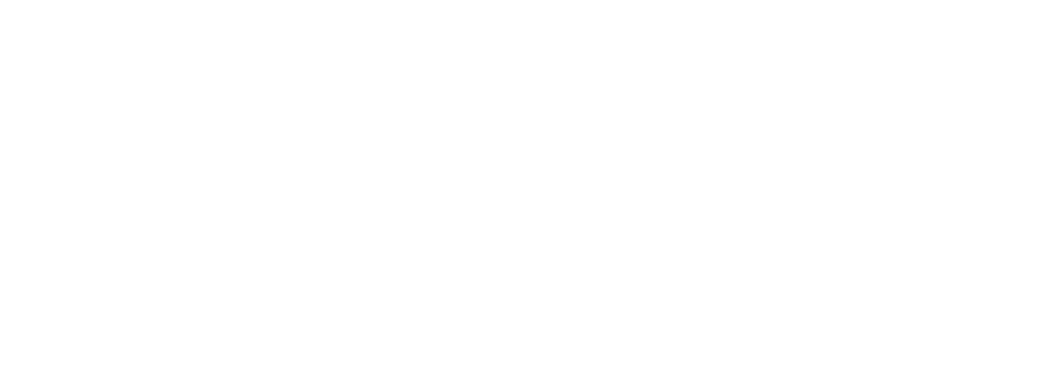
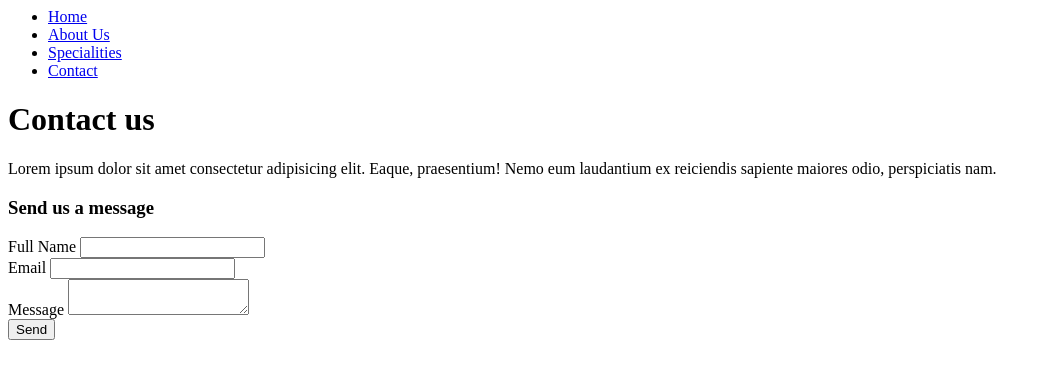
Before and after one commit to hsue0002/portfolio, a plain HTML site: page contact.html in a window 1280 px wide. Shown: the whole page, without its empty margins (0-1047 px from the left). Drawn offline with Linux system fonts and the light colour scheme.

```diff
--- a/contact.html
+++ b/contact.html
@@ -0,0 +1,50 @@
+<html lang="en">
+<head>
+    <meta charset="UTF-8">
+    <meta http-equiv="X-UA-Compatible" content="IE=edge">
+    <meta name="viewport" content="width=device-width, initial-scale=1.0">
+    <title>Document</title>
+</head>
+<body>
+    <div class="nav">
+        <nav>
+            <ul>
+                <li><a href="index.html">Home</a></li>
+                <li><a href="about.html">About Us</a></li>
+                <li><a href="specialties.html">Specialities</a></li>
+                <li><a href="contact.html">Contact</a></li>
+            </ul>
+        </nav>
+    </div>
+
+    <div class="slanted">
+    </div>
+
+    <div class="form">
+        <h1>Contact us</h1>
+        <p>Lorem ipsum dolor sit amet consectetur adipisicing elit. Eaque, praesentium! Nemo eum laudantium ex reiciendis sapiente maiores odio, perspiciatis nam.</p>
+
+        <section class="contact">
+            <h3>Send us a message</h3>
+            <form action="thanks.html" method="get">
+                <div>
+                     <label for="fullname">Full Name</label>
+                     <input type="text" id="fullname" name="fullname">
+                </div>
+                <div>
+                    <label for="youremail">Email</label>
+                    <input type="email" id="youremail" name="youremail" required>
+                </div>
+                <div>
+                    <label for="message">Message</label>
+                    <textarea id="message" name="message"></textarea>
+                </div>
+                <button class type="submit">Send</button>
+            </form>
+        </section>
+
+</div>
+
+</div>
+</body>
+</html>
--- a/css/main.css
+++ b/css/main.css
@@ -0,0 +1,48 @@
+/* http://meyerweb.com/eric/tools/css/reset/
+   v2.0 | 20110126
+   License: none (public domain)
+*/
+
+html, body, div, span, applet, object, iframe,
+h1, h2, h3, h4, h5, h6, p, blockquote, pre,
+a, abbr, acronym, address, big, cite, code,
+del, dfn, em, img, ins, kbd, q, s, samp,
+small, strike, strong, sub, sup, tt, var,
+b, u, i, center,
+dl, dt, dd, ol, ul, li,
+fieldset, form, label, legend,
+table, caption, tbody, tfoot, thead, tr, th, td,
+article, aside, canvas, details, embed,
+figure, figcaption, footer, header, hgroup,
+menu, nav, output, ruby, section, summary,
+time, mark, audio, video {
+	margin: 0;
+	padding: 0;
+	border: 0;
+	font-size: 100%;
+	font: inherit;
+	vertical-align: baseline;
+}
+/* HTML5 display-role reset for older browsers */
+article, aside, details, figcaption, figure,
+footer, header, hgroup, menu, nav, section {
+	display: block;
+}
+body {
+	line-height: 1;
+}
+ol, ul {
+	list-style: none;
+}
+blockquote, q {
+	quotes: none;
+}
+blockquote:before, blockquote:after,
+q:before, q:after {
+	content: '';
+	content: none;
+}
+table {
+	border-collapse: collapse;
+	border-spacing: 0;
+}
--- a/index.html
+++ b/index.html
@@ -1,11 +1,97 @@
 <html lang="en">
+
 <head>
     <meta charset="UTF-8">
     <meta http-equiv="X-UA-Compatible" content="IE=edge">
     <meta name="viewport" content="width=device-width, initial-scale=1.0">
-    <title>Document</title>
+    <title>Emily Hsueh's Portfolio</title>
+    <link rel="stylesheet" href="css/main.css">
+    <link rel="stylesheet" href="https://cdn.iconmonstr.com/1.3.0/css/iconmonstr-iconic-font.min.css">
 </head>
+
 <body>
+    <header>
+        <nav>
+            <ul>
+                <li><a href="#"><img src="images/EMarauder-Logo.png" alt="Emily Hsueh Logo"></a></li>
+                <li><a href="index.html">Home</a></li>
+                <li><a href="about.html">About</a></li>
+                <li><a href="galleries.html">My Work</a></li>
+                <li><a href="contact.html">Contact</a></li>
+            </ul>
+        </nav>
+    </header>
 
+    <section>
+        <div class="banner">
+            <img src="images/Website Banner2.png" alt="Website banner">
+        </div>
+    </section>
+
+    <section class="about">
+        <div class="aboutheader">
+            <h2>HI I'M EMILY</h2>
+        </div>
+        <div class="aboutimg">
+            <img src="images/SelfPortrait.png" alt="Self Portrait art">
+        </div>
+        <div class="abouttext">
+            <p>My name is Emily Hsueh and I am a multimedia designer and creator. I specialize in graphic design,
+                photography, and videography, with some web and UX design in the mix too. I've been working in the
+                industry for a number of years, but when I'm not working, you can find me making art, playing music, or
+                gaming.</p>
+        </div>
+        <div class="btn">
+            <a href="about.html">READ MORE</a>
+        </div>
+    </section>
+
+    <section class="categories">
+        <div class="design">
+            <h3>DESIGN</h3>
+        </div>
+        <div class="art">
+            <h3>ART</h3>
+        </div>
+        <div class="photo">
+            <h3>PHOTO</h3>
+        </div>
+        <div class="video">
+            <h3>VIDEO</h3>
+        </div>
+        <div class="btn">
+            <a href="galleries.html">FULL PORTFOLIO</a>
+        </div>
+    </section>
+
+    <section class="testimonials">
+        <div>
+            <h2>TESTIMONIALS</h2>
+        </div>
+        <div class="test1">
+            <p>Lorem ipsum dolor sit amet consectetur adipisicing elit. Consequuntur saepe ullam quibusdam odio
+                laudantium perspiciatis vero incidunt consectetur temporibus dolores iste, autem quisquam veniam
+                consequatur iure similique eos molestias esse?</p>
+        </div>
+        <div class="test2">
+            <p>Lorem ipsum dolor sit amet consectetur adipisicing elit. Sapiente alias voluptate recusandae laudantium
+                accusamus, itaque eaque nobis quod earum rerum laboriosam consectetur sequi, esse, quia aliquid
+                asperiores. Aliquam, debitis magni?</p>
+        </div>
+    </section>
 </body>
+
+<footer>
+    <div class="copyright">
+        <p>Copyright &#169; Emily Hsueh 2021</p>
+        <a href="index.html">BACK TO TOP</a>
+        <a href="contact.html">CONTACT</a>
+        <a href="https://www.instagram.com/emarauder/"><i class="im im-instagram"></i></a>
+        <a href="https://twitter.com/EMarauder_"><i class="im im-twitter"></i></a>
+        <a href="https://www.twitch.tv/emarauder"><i class="im im-twitch"></i>
+        </a>
+    </div>
+
+</footer>
+
 </html>
```
Also changed, not shown: about.html (+13 -0 lines), galleries.html (+11 -0 lines), images/DemonPortrait.png (added), images/EMarauder-Logo.png (added), images/ItalianFestival.png (added), images/RGDPortrait.png (added), images/Twisted_Minimalist.png (added), images/Website Banner2.png (added), 2 other files.
